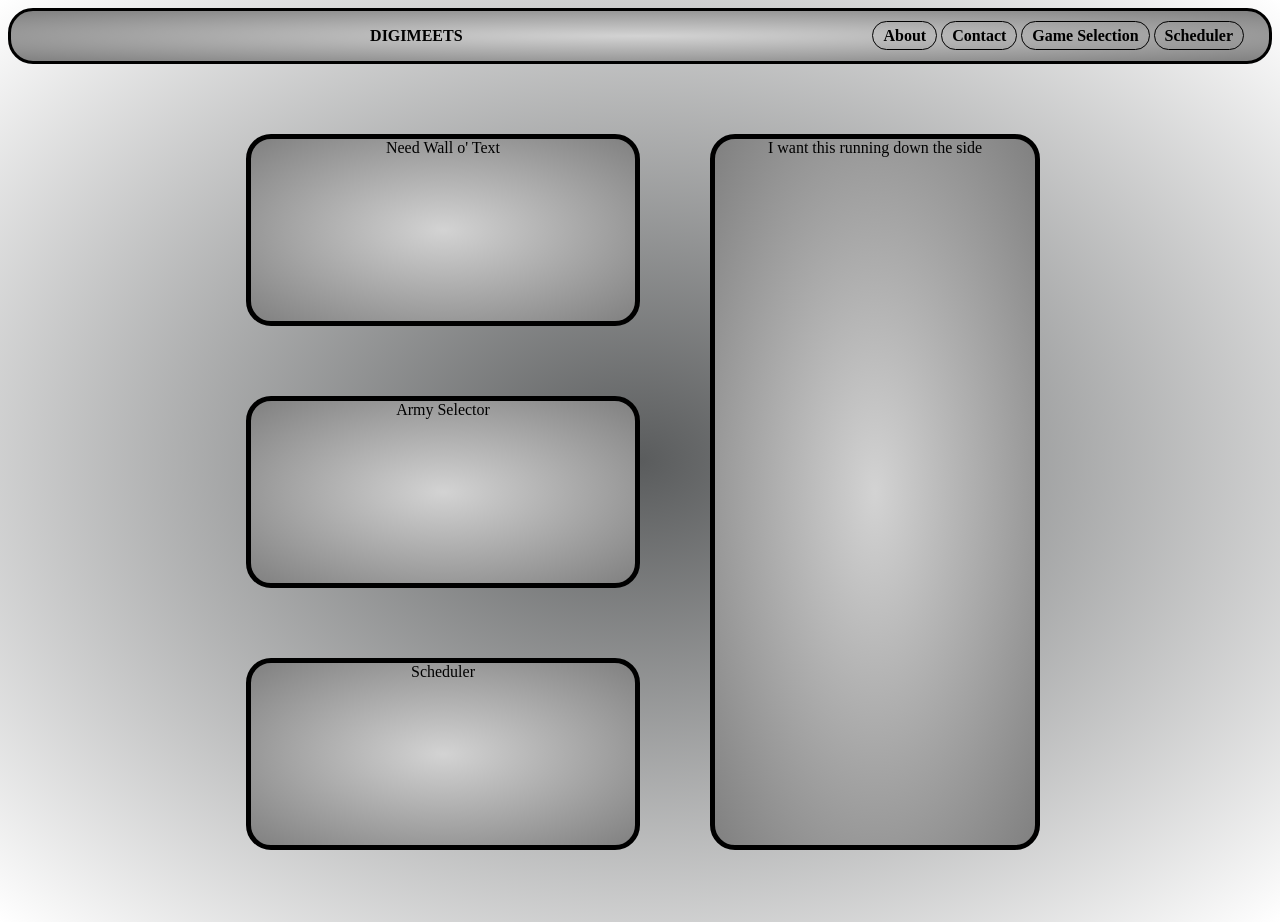
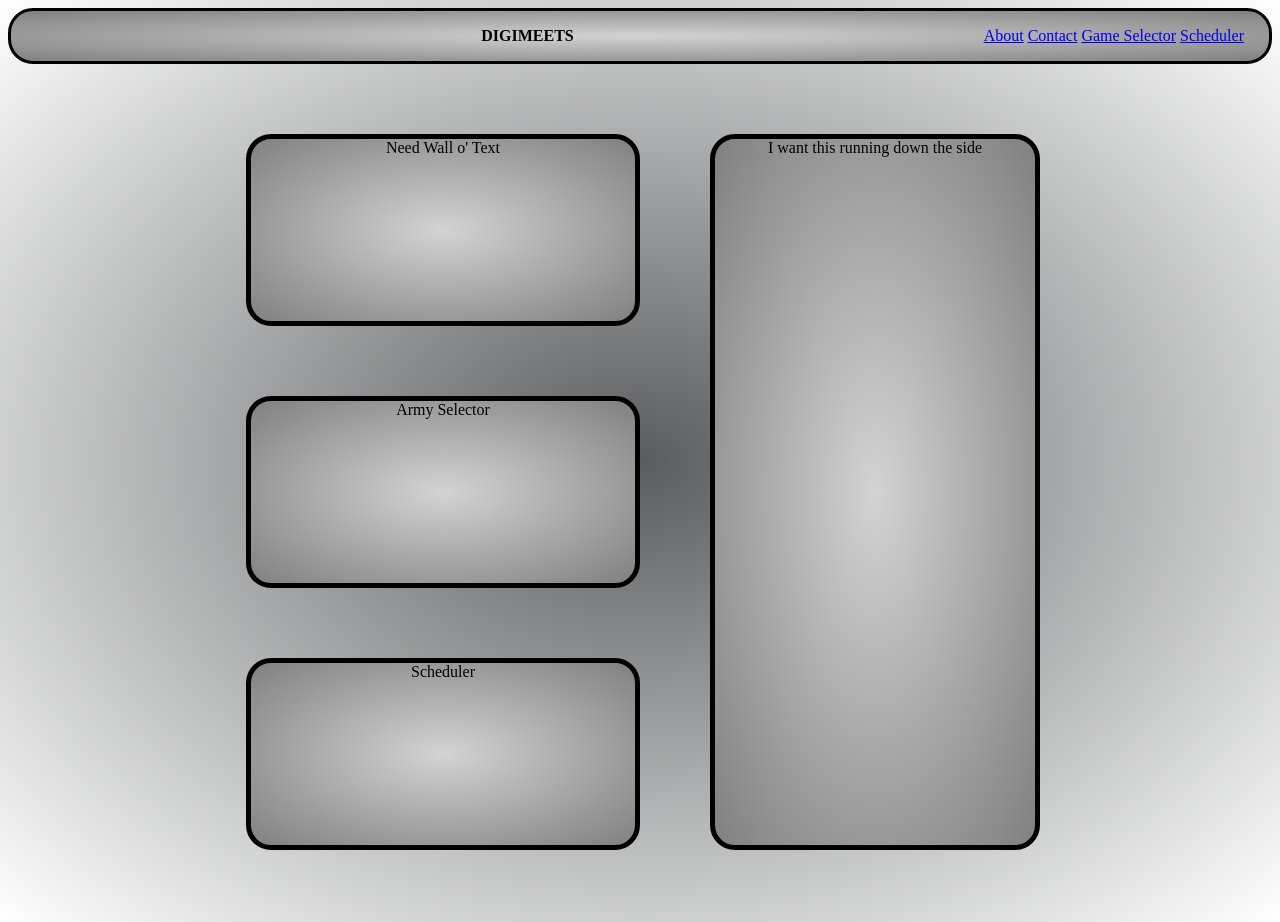
Before and after one commit to Ianwilliams123456/capstone, a website: page index.html in a window 1280 px wide. Drawn offline with Linux system fonts and the light colour scheme.

Commit message:
links functional, rearrange my main boxes and add descriptive text

```diff
--- a/index.html
+++ b/index.html
@@ -9,19 +9,19 @@
       <div class = "navigator">
         <div class = "navText">DIGIMEETS</div>
         <ul>
-          <li>About</li>
-          <li>Contact</li>
-          <li>Game Selection</li>
-          <li>Scheduler</li>
+          <a href="About.html">About</a>
+          <a href="Contact.html">Contact</a>
+          <a href="Game.html">Game Selector</a>
+          <a href="Scheduler.html">Scheduler</a>
         </ul>
       </div>
     </nav>
   <main>
     <div class = "selectorBoxes">
       <div class ="appExplanation">Need Wall o' Text</div>
-      <div class="armySelector">Army Selector</div>
-      <div class="scheduler">Scheduler</div>
-      <div class="unused">I want this running down the side</div>
+      <div class = "armySelector">Army Selector</div>
+      <div class = "scheduler">Scheduler</div>
+      <div class = "unused">I want this running down the side</div>
     </div>
   </main>
   </body>
```
